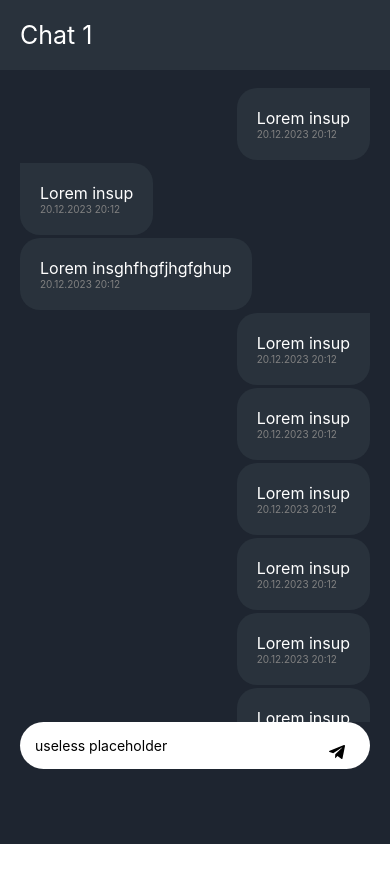
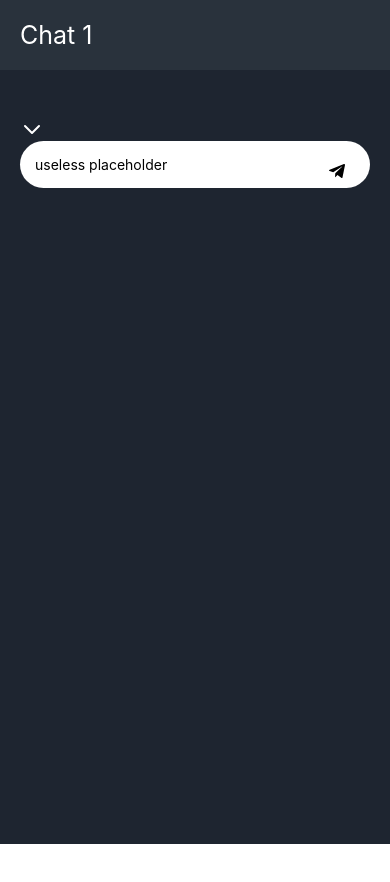
Before and after one commit to Rulikks/project-gpt, a React Native app: screen / in a window 390 px wide. Shown: the top 882 px of the page. After the commit the page ends 844 px from the top, so only its background shows below. Built offline with nearby package versions, Linux system fonts and the light colour scheme.

Commit message:
down icon

```diff
--- a/App.js
+++ b/App.js
@@ -1,5 +1,3 @@
-// Home.js
-
 import React, { useState, useRef } from "react";
 import {
   View,
@@ -13,83 +11,21 @@ import {
 import styles from "./Style";
 import BackIcon from "./components/Back.js";
 import SendIcon from "./components/Send.js";
+import DownIcon from "./components/Down.js";
 
 export default function Home() {
   let [messages, setMessages] = useState([
-    {
-      id: 1,
-      createdAt: "20.12.2023 20:12",
-      content: "Lorem insup",
-      type: "client",
-    },
-    {
-      id: 2,
-      createdAt: "20.12.2023 20:12",
-      content: "Lorem insup",
-      type: "system",
-    },
-    {
-      id: 3,
-      createdAt: "20.12.2023 20:12",
-      content: "Lorem insghfhgfjhgfghup",
-      type: "system",
-    },
-    {
-      id: 4,
-      createdAt: "20.12.2023 20:12",
-      content: "Lorem insup",
-      type: "client",
-    },
-    {
-      id: 5,
-      createdAt: "20.12.2023 20:12",
-      content: "Lorem insup",
-      type: "client",
-    },
-    {
-      id: 6,
-      createdAt: "20.12.2023 20:12",
-      content: "Lorem insup",
-      type: "client",
-    },
-    {
-      id: 7,
-      createdAt: "20.12.2023 20:12",
-      content: "Lorem insup",
-      type: "client",
-    },
-    {
-      id: 8,
-      createdAt: "20.12.2023 20:12",
-      content: "Lorem insup",
-      type: "client",
-    },
-    {
-      id: 9,
-      createdAt: "20.12.2023 20:12",
-      content: "Lorem insup",
-      type: "client",
-    },
-    {
-      id: 10,
-      createdAt: "20.12.2023 20:12",
-      content: "Lorem insup",
-      type: "client",
-    },
+    // ... messages data
   ]);
   const [message, setMessage] = useState("");
   const [keyboardShow, setKeyboardShow] = useState(false);
   const chatScroll = useRef();
-  const sendMessage = (id) => {
-    messages = messages.push({
-      id: messages[messages.length - 1].id + 1,
-      createdAt: "20.12.2023 20:12",
-      content: message,
-      type: "client",
-    });
-    console.log(chatScroll.current.viewConfig.validAttributes.contentOffset);
+  const sendMessage = () => {
+    // sendMessage logic
+  };
+
+  const scrollToBottom = () => {
     chatScroll.current.scrollToEnd({ animated: true });
-    setMessage("");
   };
 
   return (
@@ -159,6 +95,15 @@ export default function Home() {
               );
             })}
           </ScrollView>
+          <TouchableOpacity onPress={scrollToBottom}>
+            <DownIcon
+              style={{
+                position: "absolute",
+                bottom: keyboardShow ? 60 : 10, // Klavye açıldığında ikonun yeri değişsin
+                right: 20,
+              }}
+            />
+          </TouchableOpacity>
         </View>
         <View
           style={{
--- /dev/null
+++ b/components/Down.js
@@ -0,0 +1,12 @@
+import React from 'react';
+import Svg, { Path } from 'react-native-svg';
+
+const DownIcon = () => {
+  return (
+    <Svg width="24" height="24" viewBox="0 0 24 24" fill="none" xmlns="http://www.w3.org/2000/svg">
+      <Path d="M19 9l-7 7-7-7" stroke="#FFF" strokeWidth="2" strokeLinecap="round" strokeLinejoin="round"/>
+    </Svg>
+  );
+};
+
+export default DownIcon;
```
Also changed, not shown: assets/downicon.svg (added).
